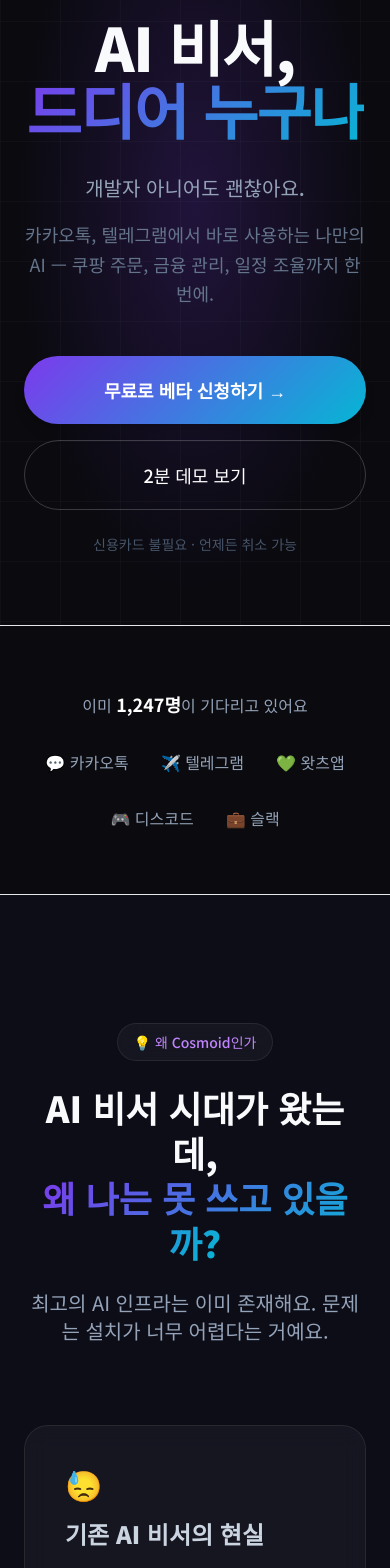
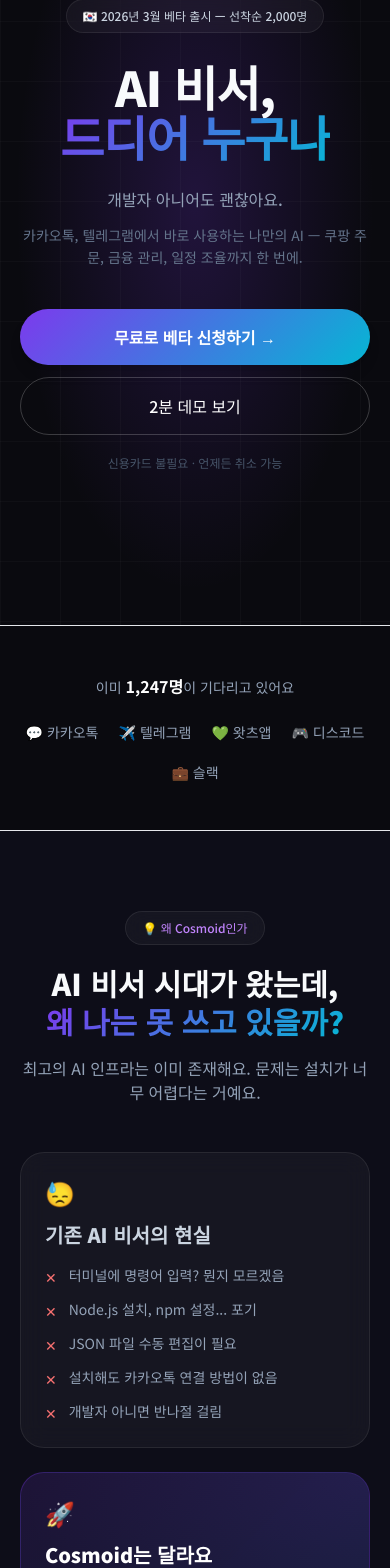
Before and after one commit to seojoonkim/cosmoid, a Next.js app: page / in a window 390 px wide. Shown: the part 219-1787 px from the top of the page. Built offline with nearby package versions, Linux system fonts and the light colour scheme.

Commit message:
style: 모바일 컴팩트 — 글씨 크기 축소, 섹션 padding 줄이기, 카드 padding 최적화

```diff
--- a/src/components/Features.tsx
+++ b/src/components/Features.tsx
@@ -9,18 +9,18 @@ const features = [
 
 export default function Features() {
   return (
-    <section className="py-32 px-6 bg-[#0d0d18]" id="features">
+    <section className="py-20 md:py-32 px-5 bg-[#0d0d18]" id="features">
       <div className="max-w-6xl mx-auto">
-        <div className="text-center mb-20">
-          <h2 className="text-4xl md:text-6xl font-black mb-6">원하는 모든 걸<br />대신 해줘요</h2>
-          <p className="text-xl text-slate-400">한국 생활에 딱 맞춘 스킬들</p>
+        <div className="text-center mb-12 md:mb-20">
+          <h2 className="text-3xl md:text-6xl font-black mb-4">원하는 모든 걸<br />대신 해줘요</h2>
+          <p className="text-base md:text-xl text-slate-400">한국 생활에 딱 맞춘 스킬들</p>
         </div>
-        <div className="grid grid-cols-2 md:grid-cols-3 gap-5">
+        <div className="grid grid-cols-2 md:grid-cols-3 gap-3 md:gap-5">
           {features.map((f) => (
-            <div key={f.title} className="glass rounded-2xl p-8 card-hover">
-              <div className="text-4xl mb-5">{f.icon}</div>
-              <h3 className="font-bold mb-3 text-lg">{f.title}</h3>
-              <p className="text-slate-400 text-sm leading-relaxed">{f.desc}</p>
+            <div key={f.title} className="glass rounded-2xl p-5 md:p-8 card-hover">
+              <div className="text-3xl mb-3">{f.icon}</div>
+              <h3 className="font-bold mb-2 text-sm md:text-lg">{f.title}</h3>
+              <p className="text-slate-400 text-xs md:text-sm leading-relaxed">{f.desc}</p>
             </div>
           ))}
         </div>
--- a/src/components/Hero.tsx
+++ b/src/components/Hero.tsx
@@ -1,31 +1,31 @@
 export default function Hero() {
   return (
-    <section className="relative min-h-screen flex items-center justify-center overflow-hidden pt-20">
+    <section className="relative min-h-screen flex items-center justify-center overflow-hidden pt-16">
       <div className="absolute inset-0 bg-[radial-gradient(ellipse_at_center,rgba(124,58,237,0.2)_0%,transparent_65%)]" />
       <div className="absolute inset-0" style={{backgroundImage:"linear-gradient(rgba(255,255,255,0.025) 1px,transparent 1px),linear-gradient(90deg,rgba(255,255,255,0.025) 1px,transparent 1px)",backgroundSize:"60px 60px"}} />
-      <div className="relative z-10 text-center px-6 max-w-5xl mx-auto">
-        <div className="inline-flex items-center gap-2 glass rounded-full px-5 py-2.5 text-sm text-slate-300 mb-10 font-medium">
+      <div className="relative z-10 text-center px-5 max-w-5xl mx-auto">
+        <div className="inline-flex items-center gap-2 glass rounded-full px-4 py-2 text-xs text-slate-300 mb-7 font-medium">
           🇰🇷 2026년 3월 베타 출시 — 선착순 2,000명
         </div>
-        <h1 className="text-6xl md:text-8xl font-black leading-[1.05] mb-8 tracking-tight">
+        <h1 className="text-5xl md:text-8xl font-black leading-[1.05] mb-6 tracking-tight">
           AI 비서,<br />
           <span className="gradient-text">드디어 누구나</span>
         </h1>
-        <p className="text-xl md:text-2xl text-slate-400 mb-4 max-w-2xl mx-auto leading-relaxed font-medium">
+        <p className="text-base md:text-2xl text-slate-400 mb-3 max-w-2xl mx-auto leading-relaxed font-medium">
           개발자 아니어도 괜찮아요.
         </p>
-        <p className="text-lg text-slate-500 mb-12 max-w-2xl mx-auto leading-relaxed">
+        <p className="text-sm md:text-lg text-slate-500 mb-10 max-w-2xl mx-auto leading-relaxed">
           카카오톡, 텔레그램에서 바로 사용하는 나만의 AI — 쿠팡 주문, 금융 관리, 일정 조율까지 한 번에.
         </p>
-        <div className="flex flex-col sm:flex-row gap-4 justify-center">
-          <button className="gradient-btn text-white font-bold px-10 py-5 rounded-full text-lg shadow-lg">
+        <div className="flex flex-col sm:flex-row gap-3 justify-center">
+          <button className="gradient-btn text-white font-bold px-8 py-4 rounded-full text-base shadow-lg">
             무료로 베타 신청하기 →
           </button>
-          <button className="border border-white/20 text-white font-medium px-10 py-5 rounded-full text-lg hover:bg-white/5 transition-colors">
+          <button className="border border-white/20 text-white font-medium px-8 py-4 rounded-full text-base hover:bg-white/5 transition-colors">
             2분 데모 보기
           </button>
         </div>
-        <p className="mt-6 text-slate-600 text-sm">신용카드 불필요 · 언제든 취소 가능</p>
+        <p className="mt-5 text-slate-600 text-xs">신용카드 불필요 · 언제든 취소 가능</p>
       </div>
     </section>
   );
--- a/src/components/SocialProof.tsx
+++ b/src/components/SocialProof.tsx
@@ -1,12 +1,12 @@
 export default function SocialProof() {
   const messengers = ["💬 카카오톡","✈️ 텔레그램","💚 왓츠앱","🎮 디스코드","💼 슬랙"];
   return (
-    <section className="py-16 border-y border-white/8">
-      <div className="max-w-6xl mx-auto px-6 text-center">
-        <p className="text-slate-400 mb-8 text-base">이미 <span className="text-white font-bold text-lg">1,247명</span>이 기다리고 있어요</p>
-        <div className="flex flex-wrap justify-center gap-8">
+    <section className="py-12 border-y border-white/8">
+      <div className="max-w-6xl mx-auto px-5 text-center">
+        <p className="text-slate-400 mb-6 text-sm">이미 <span className="text-white font-bold text-base">1,247명</span>이 기다리고 있어요</p>
+        <div className="flex flex-wrap justify-center gap-5">
           {messengers.map((m) => (
-            <span key={m} className="text-slate-400 text-base font-medium">{m}</span>
+            <span key={m} className="text-slate-400 text-sm font-medium">{m}</span>
           ))}
         </div>
       </div>
--- a/src/components/WhyCosmoid.tsx
+++ b/src/components/WhyCosmoid.tsx
@@ -1,26 +1,25 @@
 export default function WhyCosmoid() {
   return (
-    <section className="py-32 px-6 bg-[#0d0d18]">
+    <section className="py-20 md:py-32 px-5 bg-[#0d0d18]">
       <div className="max-w-6xl mx-auto">
-        <div className="text-center mb-20">
-          <div className="inline-flex items-center gap-2 glass rounded-full px-4 py-2 text-sm text-purple-400 mb-6 font-medium">
+        <div className="text-center mb-12 md:mb-20">
+          <div className="inline-flex items-center gap-2 glass rounded-full px-4 py-2 text-xs text-purple-400 mb-5 font-medium">
             💡 왜 Cosmoid인가
           </div>
-          <h2 className="text-4xl md:text-6xl font-black mb-6 leading-tight">
+          <h2 className="text-3xl md:text-6xl font-black mb-4 leading-tight">
             AI 비서 시대가 왔는데,<br />
             <span className="gradient-text">왜 나는 못 쓰고 있을까?</span>
           </h2>
-          <p className="text-xl text-slate-400 max-w-2xl mx-auto">
+          <p className="text-base md:text-xl text-slate-400 max-w-2xl mx-auto">
             최고의 AI 인프라는 이미 존재해요. 문제는 설치가 너무 어렵다는 거예요.
           </p>
         </div>
 
-        <div className="grid md:grid-cols-2 gap-8 mb-16">
-          {/* Problem side */}
-          <div className="glass rounded-3xl p-10">
-            <div className="text-3xl mb-4">😓</div>
-            <h3 className="text-2xl font-black mb-6 text-slate-300">기존 AI 비서의 현실</h3>
-            <ul className="space-y-4">
+        <div className="grid md:grid-cols-2 gap-6 mb-10">
+          <div className="glass rounded-3xl p-6 md:p-10">
+            <div className="text-2xl mb-3">😓</div>
+            <h3 className="text-xl font-black mb-4 text-slate-300">기존 AI 비서의 현실</h3>
+            <ul className="space-y-3">
               {[
                 "터미널에 명령어 입력? 뭔지 모르겠음",
                 "Node.js 설치, npm 설정... 포기",
@@ -28,7 +27,7 @@ export default function WhyCosmoid() {
                 "설치해도 카카오톡 연결 방법이 없음",
                 "개발자 아니면 반나절 걸림",
               ].map((item) => (
-                <li key={item} className="flex items-start gap-3 text-slate-400">
+                <li key={item} className="flex items-start gap-3 text-slate-400 text-sm">
                   <span className="text-red-400 mt-0.5 shrink-0">✕</span>
                   <span>{item}</span>
                 </li>
@@ -36,13 +35,12 @@ export default function WhyCosmoid() {
             </ul>
           </div>
 
-          {/* Solution side */}
-          <div className="rounded-3xl p-10 relative overflow-hidden" style={{background:"linear-gradient(135deg, rgba(124,58,237,0.15), rgba(6,182,212,0.1))", border:"1px solid rgba(124,58,237,0.3)"}}>
+          <div className="rounded-3xl p-6 md:p-10 relative overflow-hidden" style={{background:"linear-gradient(135deg, rgba(124,58,237,0.15), rgba(6,182,212,0.1))", border:"1px solid rgba(124,58,237,0.3)"}}>
             <div className="absolute inset-0 bg-[radial-gradient(ellipse_at_top_right,rgba(124,58,237,0.15),transparent_70%)]" />
             <div className="relative z-10">
-              <div className="text-3xl mb-4">🚀</div>
-              <h3 className="text-2xl font-black mb-6 text-white">Cosmoid는 달라요</h3>
-              <ul className="space-y-4">
+              <div className="text-2xl mb-3">🚀</div>
+              <h3 className="text-xl font-black mb-4 text-white">Cosmoid는 달라요</h3>
+              <ul className="space-y-3">
                 {[
                   "카카오/구글 소셜 로그인 30초면 끝",
                   "터미널? 코드? 전혀 필요 없어요",
@@ -50,7 +48,7 @@ export default function WhyCosmoid() {
                   "카카오톡 QR 스캔 → 즉시 사용 시작",
                   "비개발자도 3분이면 완성",
                 ].map((item) => (
-                  <li key={item} className="flex items-start gap-3 text-slate-200">
+                  <li key={item} className="flex items-start gap-3 text-slate-200 text-sm">
                     <span className="gradient-text mt-0.5 shrink-0 font-bold">✓</span>
                     <span>{item}</span>
                   </li>
@@ -60,13 +58,12 @@ export default function WhyCosmoid() {
           </div>
         </div>
 
-        {/* Quote */}
-        <div className="text-center glass rounded-3xl p-10">
-          <p className="text-2xl md:text-3xl font-black text-white leading-relaxed mb-4">
+        <div className="text-center glass rounded-3xl p-6 md:p-10">
+          <p className="text-xl md:text-3xl font-black text-white leading-relaxed mb-3">
             "AI 인프라는 누구에게나 열려 있어야 해요.<br />
             <span className="gradient-text">Cosmoid가 그 문을 열어드려요."</span>
           </p>
-          <p className="text-slate-500 text-sm">— OpenClaw 기반으로 구축된 유일한 한국어 B2C AI 비서</p>
+          <p className="text-slate-500 text-xs md:text-sm">— OpenClaw 기반으로 구축된 유일한 한국어 B2C AI 비서</p>
         </div>
       </div>
     </section>
```
Also changed, not shown: src/components/BetaCTA.tsx (+7 -7 lines), src/components/HowItWorks.tsx (+10 -10 lines), src/components/MultiAgent.tsx (+10 -10 lines), src/components/Pricing.tsx (+11 -11 lines).
